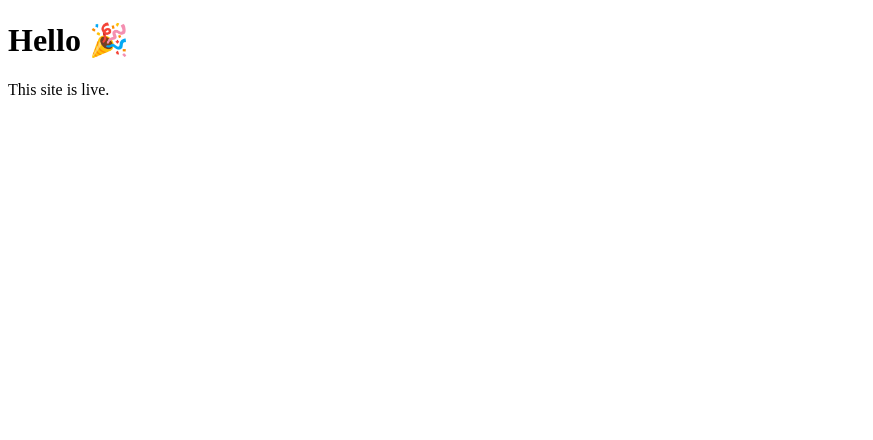
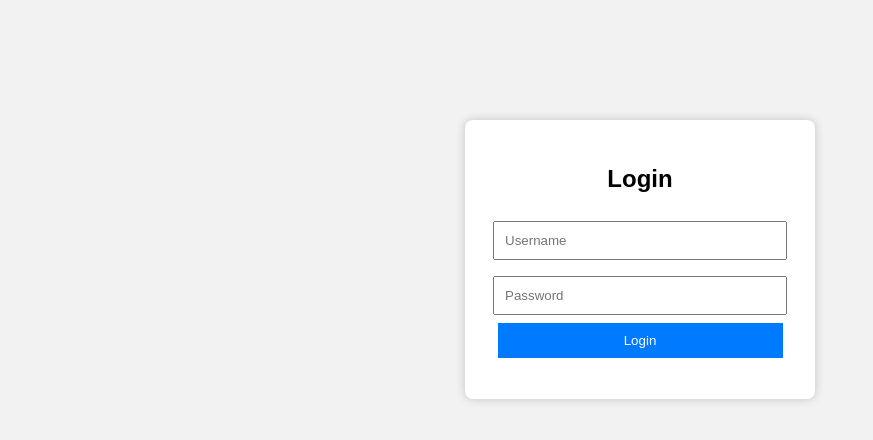
Before and after one commit to zipwixgk-dot/hehehe, a plain HTML site: page index.html in a window 1280 px wide. Shown: the whole page, without its empty margins (0-873 px from the left). Drawn offline with Linux system fonts and the light colour scheme.

Commit message:
Add files via upload

```diff
--- a/index.html
+++ b/index.html
@@ -1,10 +1,77 @@
 <!DOCTYPE html>
 <html>
 <head>
-  <title>My Website</title>
+    <title>Login Page</title>
+    <style>
+        body {
+            background: #f2f2f2;
+            font-family: Arial, sans-serif;
+        }
+
+        .login-box {
+            width: 300px;
+            margin: 120px auto;
+            background: white;
+            padding: 25px;
+            border-radius: 8px;
+            box-shadow: 0px 0px 10px rgba(0,0,0,0.2);
+            text-align: center;
+        }
+
+        h2 {
+            margin-bottom: 20px;
+        }
+
+        input {
+            width: 90%;
+            padding: 10px;
+            margin: 8px 0;
+        }
+
+        button {
+            width: 95%;
+            padding: 10px;
+            background: #007bff;
+            color: white;
+            border: none;
+            cursor: pointer;
+        }
+
+        button:hover {
+            background: #0056b3;
+        }
+
+        #message {
+            margin-top: 10px;
+            font-weight: bold;
+        }
+    </style>
 </head>
+
 <body>
-  <h1>Hello 🎉</h1>
-  <p>This site is live.</p>
+
+<div class="login-box">
+    <h2>Login</h2>
+    <input type="text" id="username" placeholder="Username"><br>
+    <input type="password" id="password" placeholder="Password"><br>
+    <button onclick="login()">Login</button>
+    <p id="message"></p>
+</div>
+
+<script>
+function login() {
+    var user = document.getElementById("username").value;
+    var pass = document.getElementById("password").value;
+
+    if(user === "admin" && pass === "1234") {
+        document.getElementById("message").style.color = "green";
+        document.getElementById("message").innerHTML = "Login Successful ✅";
+    } else {
+        document.getElementById("message").style.color = "red";
+        document.getElementById("message").innerHTML = "Invalid Login ❌";
+    }
+}
+</script>
+
 </body>
 </html>
```
